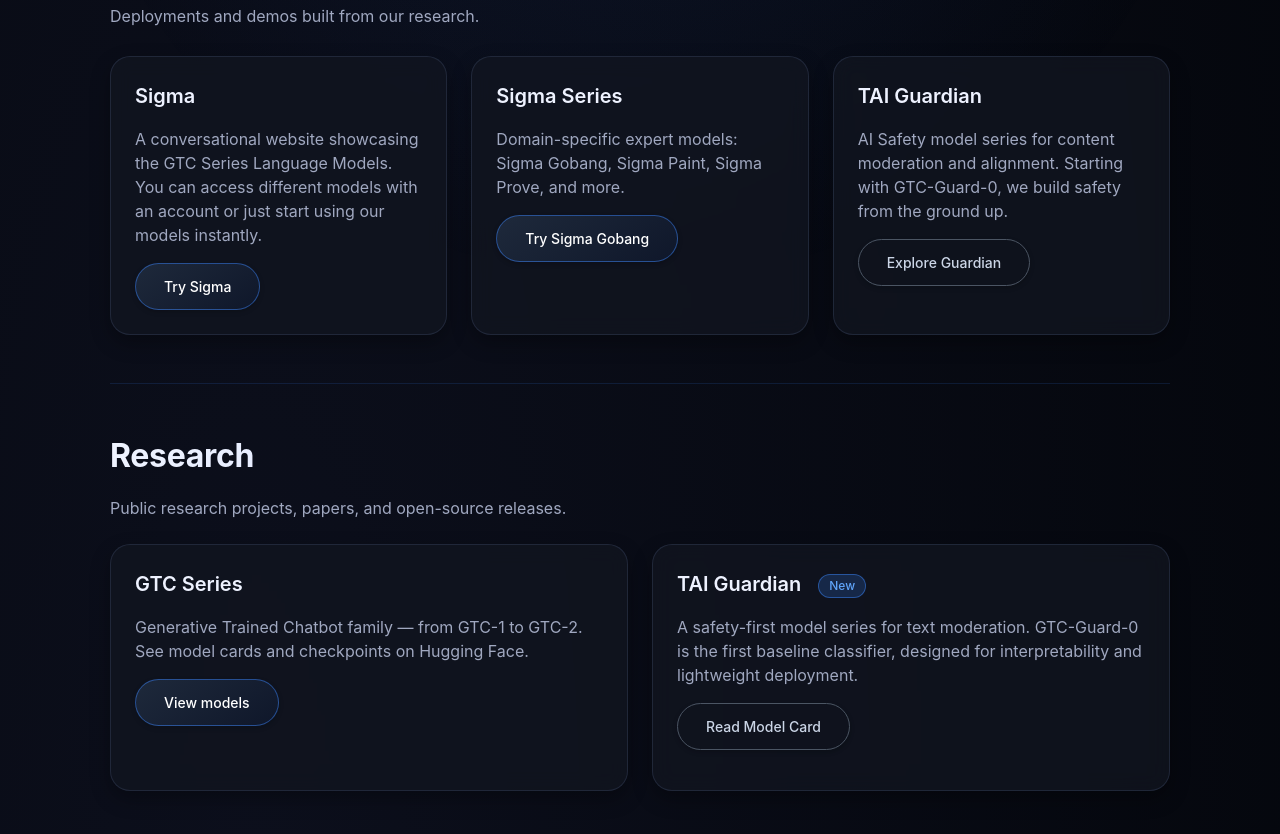
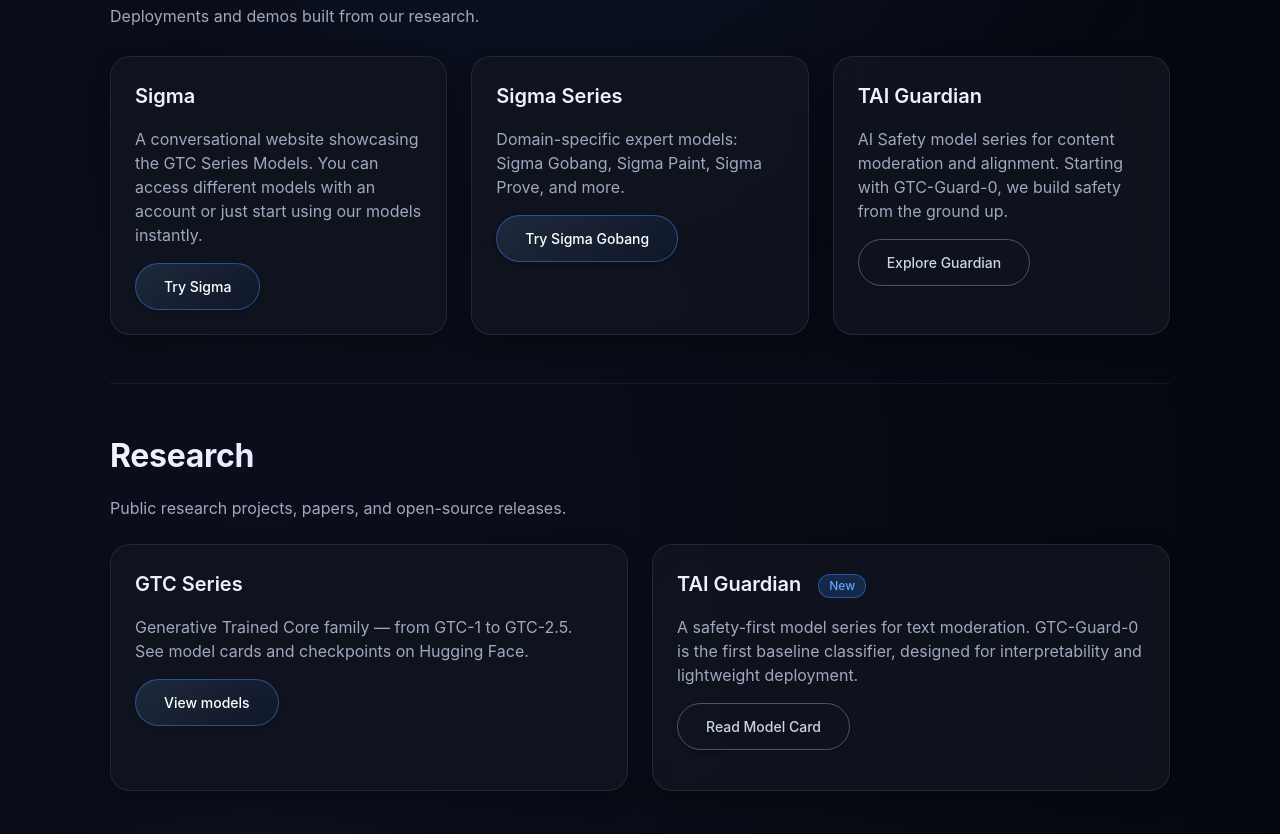
Before and after one commit to LTYLeo/tai.com, a plain HTML site: page index.html in a window 1280 px wide. Shown: the part 540-1374 px from the top of the page. Drawn offline with Linux system fonts and the light colour scheme.

Commit message:
Add files via upload

```diff
--- a/index.html
+++ b/index.html
@@ -454,7 +454,7 @@
             <div class="grid">
                 <div class="card">
                     <h3>Sigma</h3>
-                    <p style="color:var(--muted)">A conversational website showcasing the GTC Series Language Models. You can access different models with an account or just start using our models instantly.</p>
+                    <p style="color:var(--muted)">A conversational website showcasing the GTC Series Models. You can access different models with an account or just start using our models instantly.</p>
                     <a class="btn" href="https://ltyleo.github.io/sigma/" target="_blank">Try Sigma</a>
                 </div>
                 <div class="card">
@@ -476,7 +476,7 @@
             <div style="display:grid;grid-template-columns:1fr 1fr;gap:24px;margin-top:24px">
                 <div class="card">
                     <h3>GTC Series</h3>
-                    <p style="color:var(--muted)">Generative Trained Chatbot family — from GTC-1 to GTC-2. See model cards and checkpoints on Hugging Face.</p>
+                    <p style="color:var(--muted)">Generative Trained Core family — from GTC-1 to GTC-2.5. See model cards and checkpoints on Hugging Face.</p>
                     <p style="margin-top:16px"><a href="https://huggingface.co/TAI-Research" target="_blank" class="btn">View models</a></p>
                 </div>
                 <div class="card">
```
